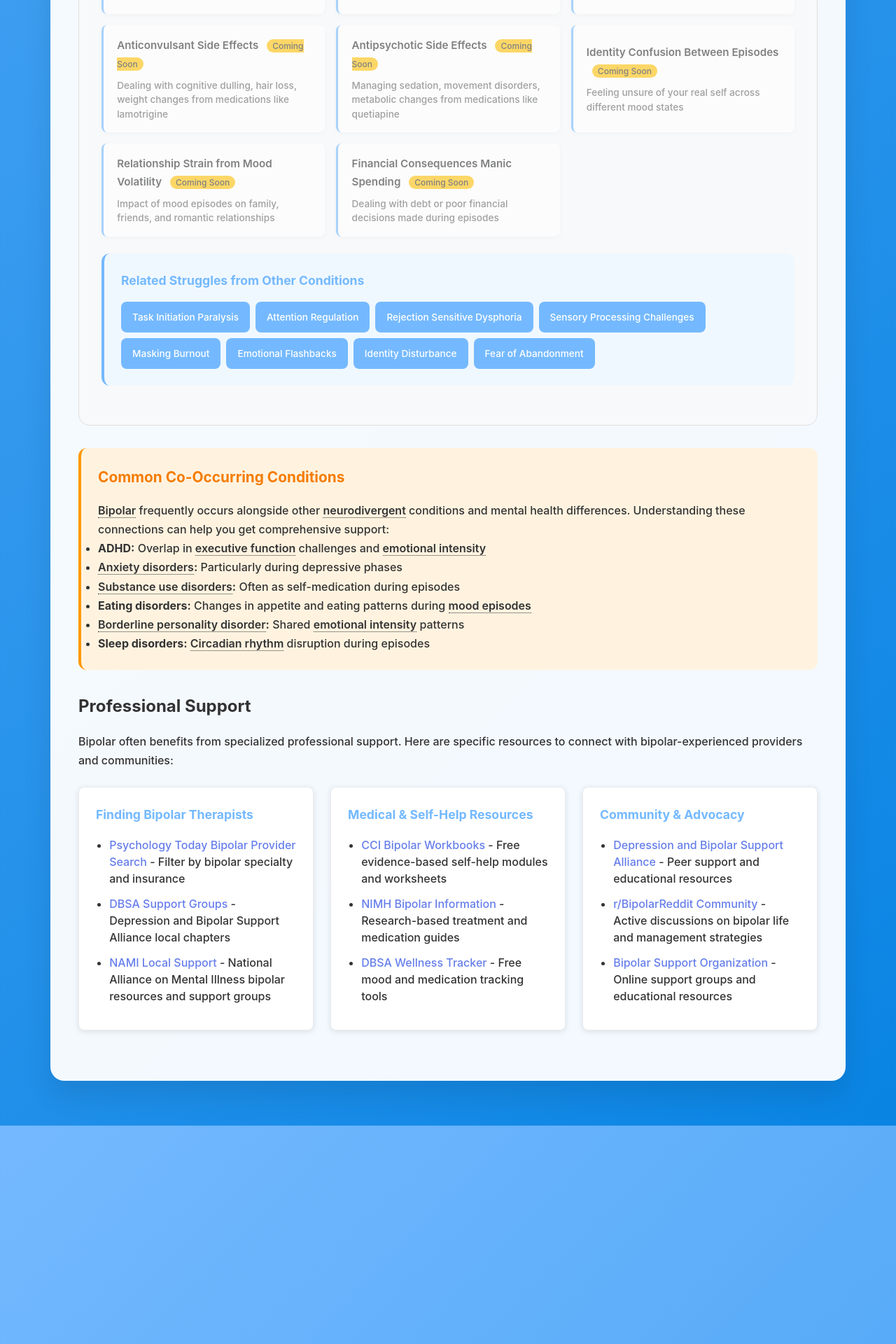
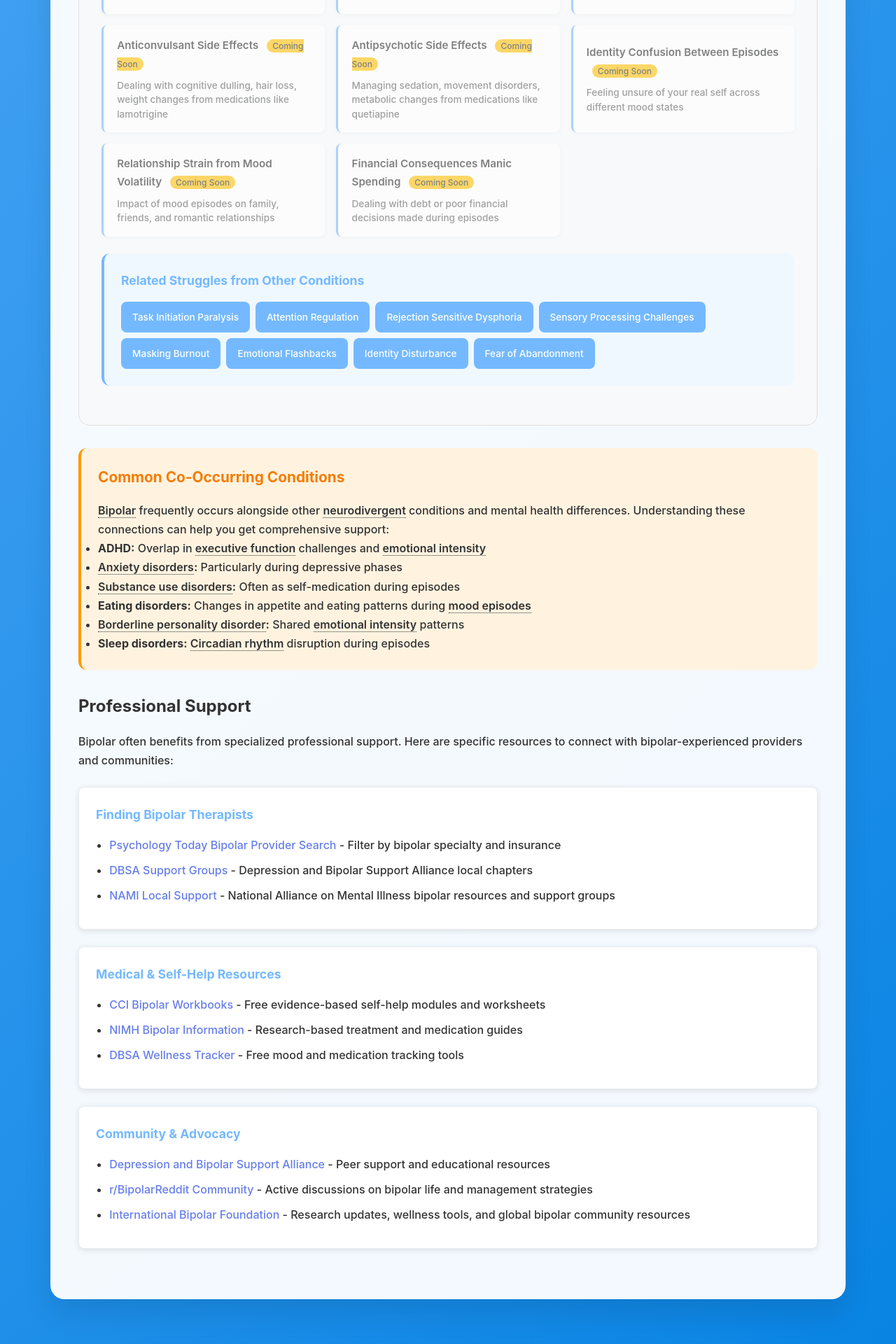
Before and after one commit to neurodivergent-survival-guide/neurodivergent-survival-guide, a Jekyll site: the page built from conditions/bipolar.html, in a window 1280 px wide. Shown: the part 3103-5023 px from the top of the page at 70% size. Built offline with Jekyll 4.4.1, drawn with Linux system fonts in a browser that asks for light colours.

Commit message:
Update bipolar.html

```diff
--- a/conditions/bipolar.html
+++ b/conditions/bipolar.html
@@ -302,7 +302,7 @@ slug: bipolar
 
     .support-grid {
         display: grid;
-        grid-template-columns: repeat(auto-fit, minmax(300px, 1fr));
+        grid-template-columns: 1fr;
         gap: 1.5rem;
         margin-top: 1.5rem;
     }
@@ -721,7 +721,7 @@ slug: bipolar
                         <ul>
                             <li><a href="https://www.dbsalliance.org/" target="_blank" rel="noopener">Depression and Bipolar Support Alliance</a> - Peer support and educational resources</li>
                             <li><a href="https://www.reddit.com/r/BipolarReddit/" target="_blank" rel="noopener">r/BipolarReddit Community</a> - Active discussions on bipolar life and management strategies</li>
-                            <li><a href="https://www.bpso.org/" target="_blank" rel="noopener">Bipolar Support Organization</a> - Online support groups and educational resources</li>
+                            <li><a href="https://ibpf.org/" target="_blank" rel="noopener">International Bipolar Foundation</a> - Research updates, wellness tools, and global bipolar community resources</li>
                         </ul>
                     </div>
                 </div>
```
